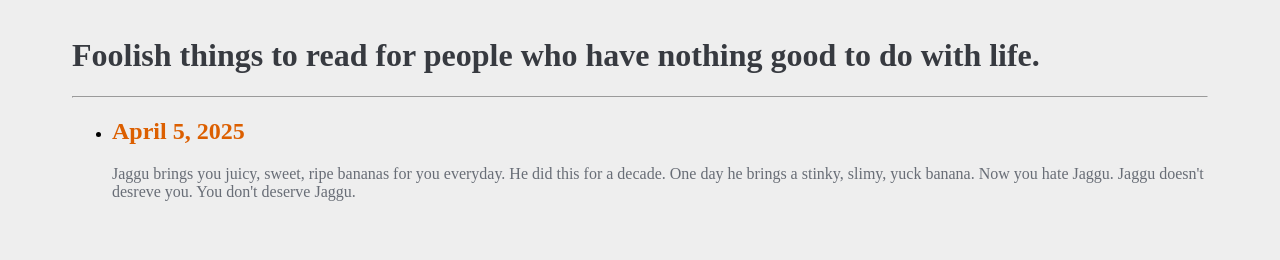
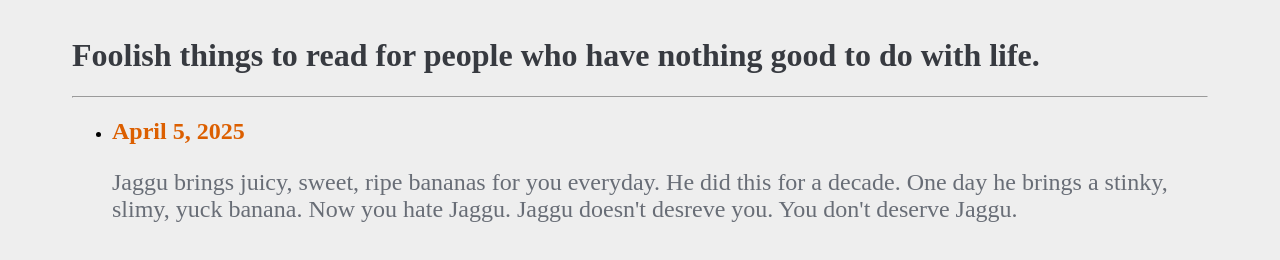
Before and after one commit to JithinAji/jithinajithings, a plain HTML site: page index.html in a window 1280 px wide. Drawn offline with Linux system fonts and the light colour scheme; a web font is replaced by a local one.

Commit message:
type and style correction

```diff
--- a/index.html
+++ b/index.html
@@ -18,7 +18,7 @@
 		<ul>
 			<li>
 				<h2>April 5, 2025</h2>
-				<p>Jaggu brings you juicy, sweet, ripe bananas for you everyday. He did this for a decade. One day he brings a stinky, slimy, yuck banana. Now you hate Jaggu. Jaggu doesn't desreve you. You don't deserve Jaggu.</p>
+				<p>Jaggu brings juicy, sweet, ripe bananas for you everyday. He did this for a decade. One day he brings a stinky, slimy, yuck banana. Now you hate Jaggu. Jaggu doesn't desreve you. You don't deserve Jaggu.</p>
 			</li>
 		</ul>
 	</body>
--- a/style.css
+++ b/style.css
@@ -16,5 +16,6 @@ h2{
 }
 
 p{
+	font-size: 24px;
 	color: #686D76;
 }
```
